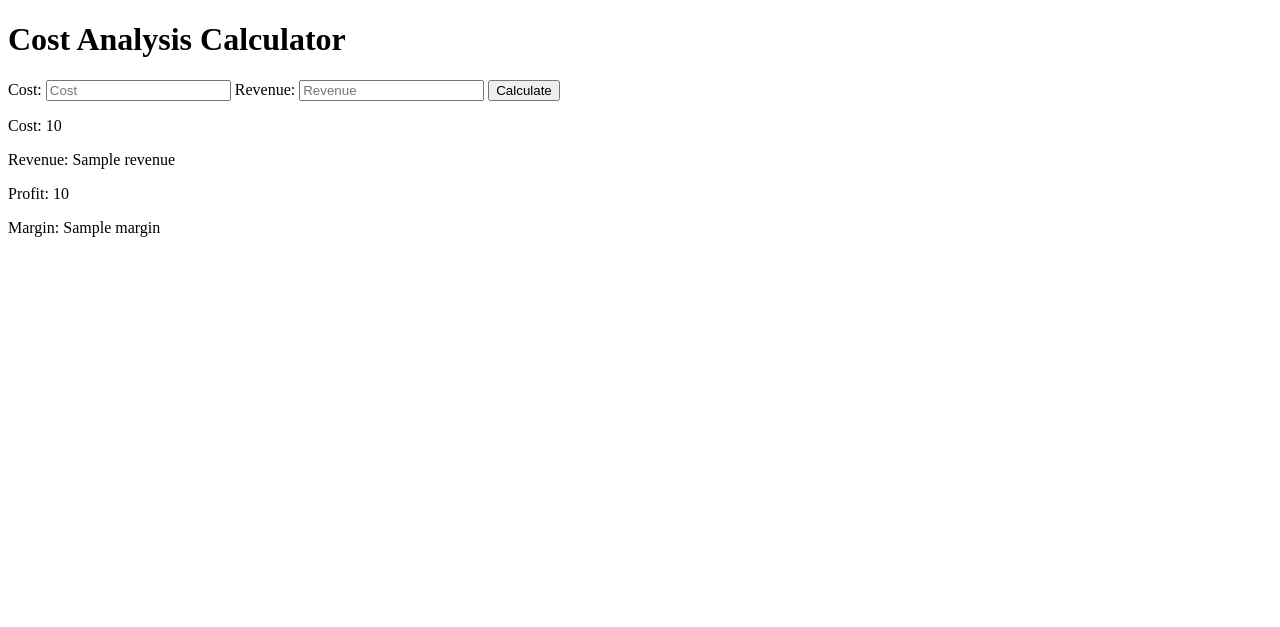
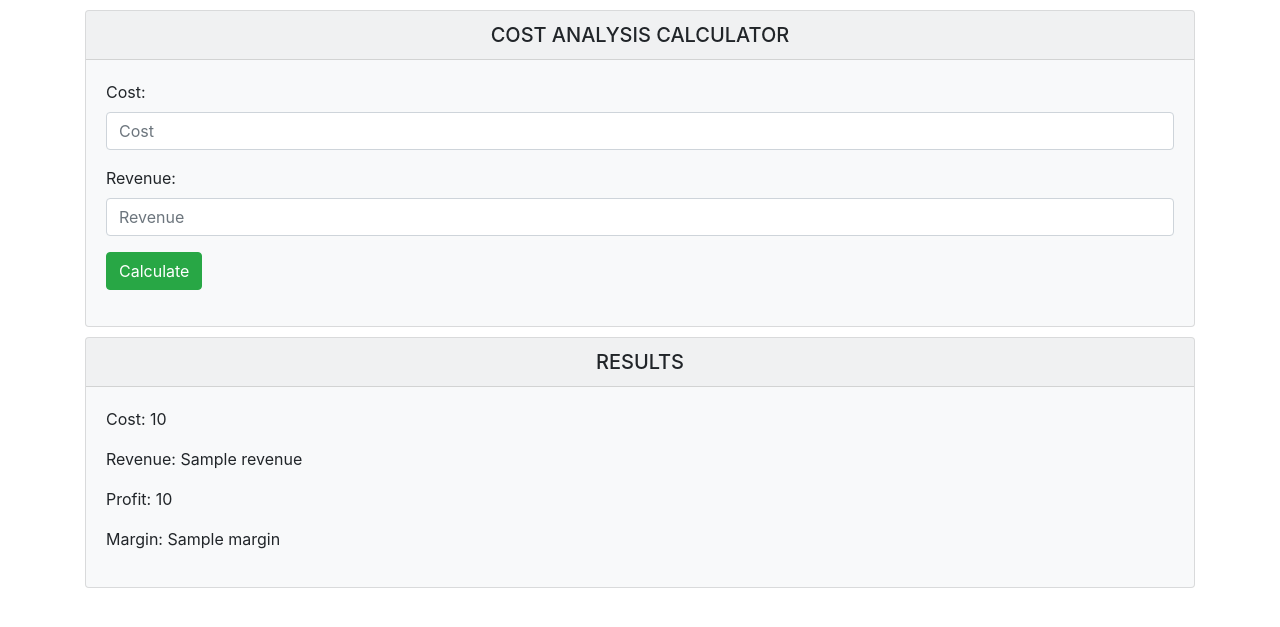
Before and after one commit to s-kuehn/Flask-App, a Flask app: template templates/index.html in a window 1280 px wide. Shown: the top 627 px of the page. Run offline with Flask 2, Linux system fonts and the light colour scheme; the template is opened without the code that fills it: most values are stand-ins (such as "Sample title", 1, 10 or a date in 2020); some libraries are stand-ins or nearby versions.

Commit message:
Styled things up a bit.

```diff
--- /dev/null
+++ b/static/style.css
@@ -0,0 +1,7 @@
+h5 {
+	margin: 0;
+}
+
+.row {
+	margin-top: 10px;
+}
--- a/templates/base.html
+++ b/templates/base.html
@@ -2,9 +2,17 @@
 <html>
 <head>
 	<title>Cost Analysis Calculator</title>
+	<!-- Bootstrap CDN -->
+	<link rel="stylesheet" href="https://stackpath.bootstrapcdn.com/bootstrap/4.3.1/css/bootstrap.min.css" integrity="sha384-ggOyR0iXCbMQv3Xipma34MD+dH/1fQ784/j6cY/iJTQUOhcWr7x9JvoRxT2MZw1T" crossorigin="anonymous">
 	{% block head %}{% endblock %}
+	<link rel="stylesheet" type="text/css" href="/static/style.css">
 </head>
 <body>
 	{% block body %}{% endblock %}
+
+	<!-- Bootstrap CDN -->
+	<script src="https://code.jquery.com/jquery-3.3.1.slim.min.js" integrity="sha384-q8i/X+965DzO0rT7abK41JStQIAqVgRVzpbzo5smXKp4YfRvH+8abtTE1Pi6jizo" crossorigin="anonymous"></script>
+	<script src="https://cdnjs.cloudflare.com/ajax/libs/popper.js/1.14.7/umd/popper.min.js" integrity="sha384-UO2eT0CpHqdSJQ6hJty5KVphtPhzWj9WO1clHTMGa3JDZwrnQq4sF86dIHNDz0W1" crossorigin="anonymous"></script>
+	<script src="https://stackpath.bootstrapcdn.com/bootstrap/4.3.1/js/bootstrap.min.js" integrity="sha384-JjSmVgyd0p3pXB1rRibZUAYoIIy6OrQ6VrjIEaFf/nJGzIxFDsf4x0xIM+B07jRM" crossorigin="anonymous"></script>
 </body>
 </html>
--- a/templates/index.html
+++ b/templates/index.html
@@ -5,19 +5,50 @@
 {% endblock %}
 
 {% block body %}
-<h1>Cost Analysis Calculator</h1>
 
-<div class='container'>
+<div class="container">
+
+	<div class="row">
+		<div class="col">
+			<div class='card bg-light'>
+
+				<div class='card-header text-center'>
+					<h5>COST ANALYSIS CALCULATOR</h5>
+				</div>
+
+				<div class="card-body">
+
 					<form action='/send' method="post">
+
+						<div class="form-group">
 							<label for="Number One">Cost:</label>
-		<input type="text" placeholder="Cost" name="cost">
+							<input class="form-control" type="text" placeholder="Cost" name="cost">
+						</div>
 
+						<div class="form-group">
 							<label for="Number Two">Revenue:</label>
-		<input type="text" placeholder="Revenue" name="revenue">
+							<input class="form-control" type="text" placeholder="Revenue" name="revenue">
+						</div>
 
-		<input type="submit" value="Calculate" name="submit">
+						<div class="form-group">
+							<input class='btn btn-success' type="submit" value="Calculate" name="submit">
+						</div>
 
 					</form>
+				</div>
+			</div>
+		</div>
+	</div>
+
+	<div class="row">
+		<div class="col">
+			<div class='card bg-light'>
+
+				<div class='card-header text-center'>
+					<h5>RESULTS</h5>
+				</div>
+
+				<div class="card-body">
 
 					<p>Cost: {{ cost }}</p>
 
@@ -28,4 +59,9 @@
 					<p>Margin: {{ margin }}</p>
 
 				</div>
+			</div>
+		</div>
+	</div>
+
+</div>
 {% endblock %}
```
Lines whose indentation alone changed are shown as unchanged.
